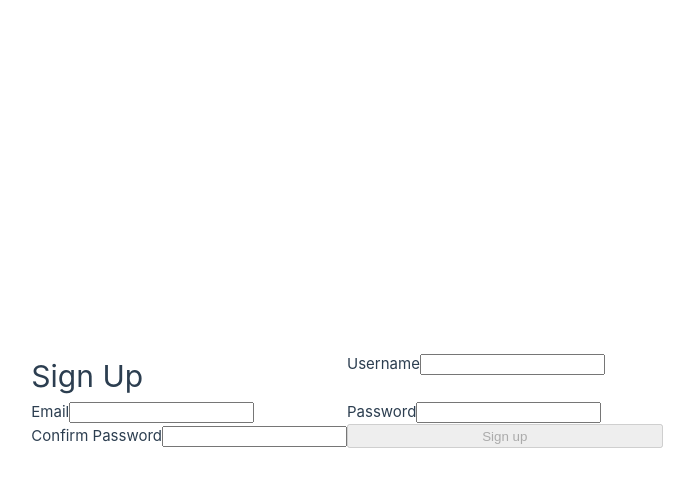
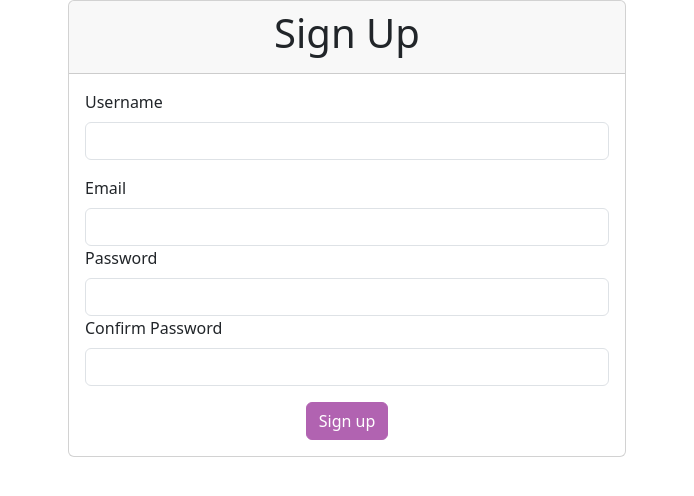
Before and after one commit to LeoSouza221/vue-tdd, a Vue app: page / in a window 1280 px wide. Shown: the top 496 px of the page, without its empty margins (293-987 px from the left). Built offline with nearby package versions, Linux system fonts and the light colour scheme.

Commit message:
feat: add style

```diff
--- a/src/App.vue
+++ b/src/App.vue
@@ -3,5 +3,7 @@ import SignUp from '@/views/signUp/SignUp.vue';
 </script>
 
 <template>
-  <SignUp />
+  <main class="container">
+    <SignUp />
+  </main>
 </template>
--- a/src/assets/main.css
+++ /dev/null
@@ -1,35 +0,0 @@
-@import './base.css';
-
-#app {
-  max-width: 1280px;
-  margin: 0 auto;
-  padding: 2rem;
-  font-weight: normal;
-}
-
-a,
-.green {
-  text-decoration: none;
-  color: hsla(160, 100%, 37%, 1);
-  transition: 0.4s;
-  padding: 3px;
-}
-
-@media (hover: hover) {
-  a:hover {
-    background-color: hsla(160, 100%, 37%, 0.2);
-  }
-}
-
-@media (min-width: 1024px) {
-  body {
-    display: flex;
-    place-items: center;
-  }
-
-  #app {
-    display: grid;
-    grid-template-columns: 1fr 1fr;
-    padding: 0 2rem;
-  }
-}
--- /dev/null
+++ b/src/assets/styles.scss
@@ -0,0 +1,3 @@
+$primary: #818;
+
+@import 'node_modules/bootstrap/scss/bootstrap';
--- a/src/main.ts
+++ b/src/main.ts
@@ -1,4 +1,4 @@
-import './assets/main.css';
+import './assets/styles.scss';
 
 import { createApp } from 'vue';
 import { createPinia } from 'pinia';
--- a/src/views/signUp/SignUp.vue
+++ b/src/views/signUp/SignUp.vue
@@ -1,9 +1,22 @@
 <template>
+  <div class="col-lg-6 offset-lg-3 col-md-8 offset-lg-2">
+    <form
+      class="card"
+      @submit="submit"
+    >
+      <div class="card-header text-center">
         <h1>Sign Up</h1>
+      </div>
 
-  <div>
-    <label for="username">Username</label>
+      <div class="card-body">
+        <div class="mb-3">
+          <label
+            class="form-label"
+            for="username"
+            >Username</label
+          >
           <input
+            class="form-control"
             type="text"
             id="username"
             v-model="form.username"
@@ -11,8 +24,13 @@
         </div>
 
         <div>
-    <label for="email">Email</label>
+          <label
+            class="form-label"
+            for="email"
+            >Email</label
+          >
           <input
+            class="form-control"
             type="text"
             id="email"
             v-model="form.email"
@@ -20,28 +38,44 @@
         </div>
 
         <div>
-    <label for="password">Password</label>
+          <label
+            class="form-label"
+            for="password"
+            >Password</label
+          >
           <input
+            class="form-control"
             type="password"
             id="password"
             v-model="form.password"
           />
         </div>
 
-  <div>
-    <label for="confirmPassword">Confirm Password</label>
+        <div class="mb-3">
+          <label
+            class="form-label"
+            for="confirmPassword"
+            >Confirm Password</label
+          >
           <input
+            class="form-control"
             type="password"
             id="confirmPassword"
             v-model="form.confirmPassword"
           />
         </div>
 
+        <div class="text-center">
           <button
+            class="btn btn-primary"
             :disabled="isDisabled"
-    @click="submit"
+            type="submit"
             >Sign up</button
           >
+        </div>
+      </div>
+    </form>
+  </div>
 </template>
 
 <script setup lang="ts">
```
Lines whose indentation alone changed are shown as unchanged.
